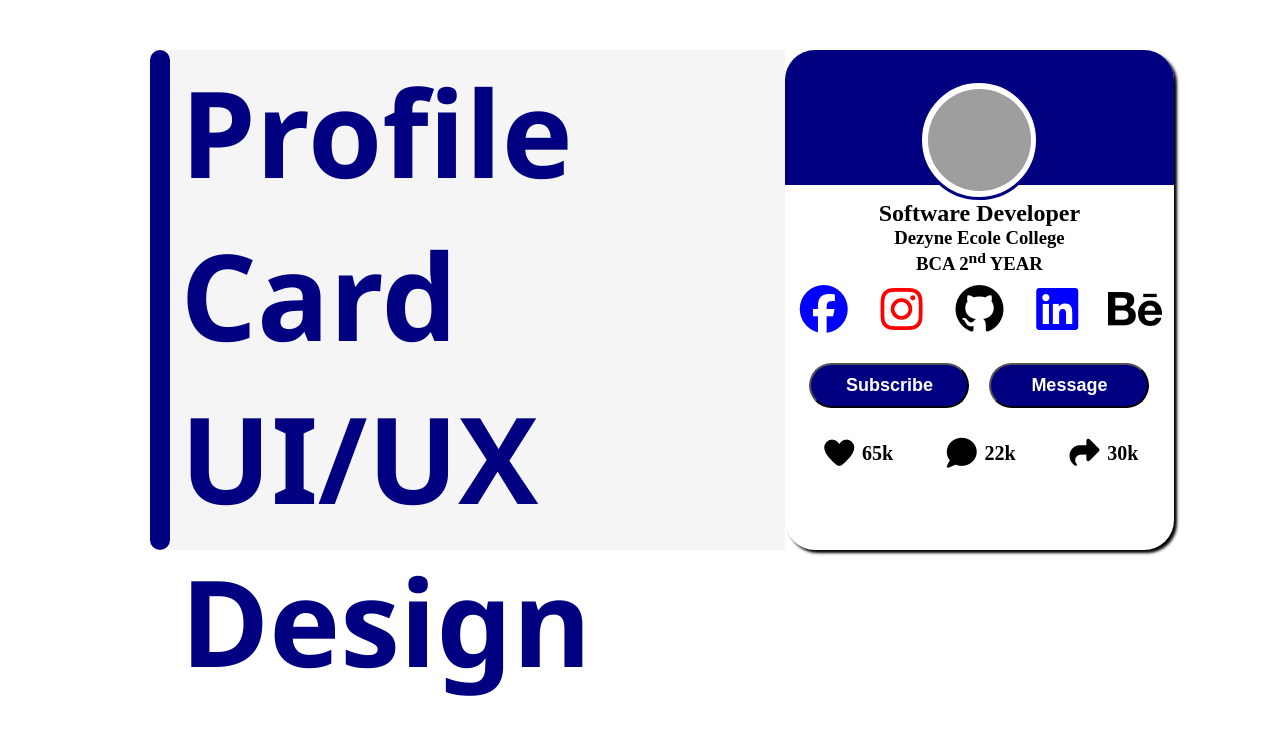
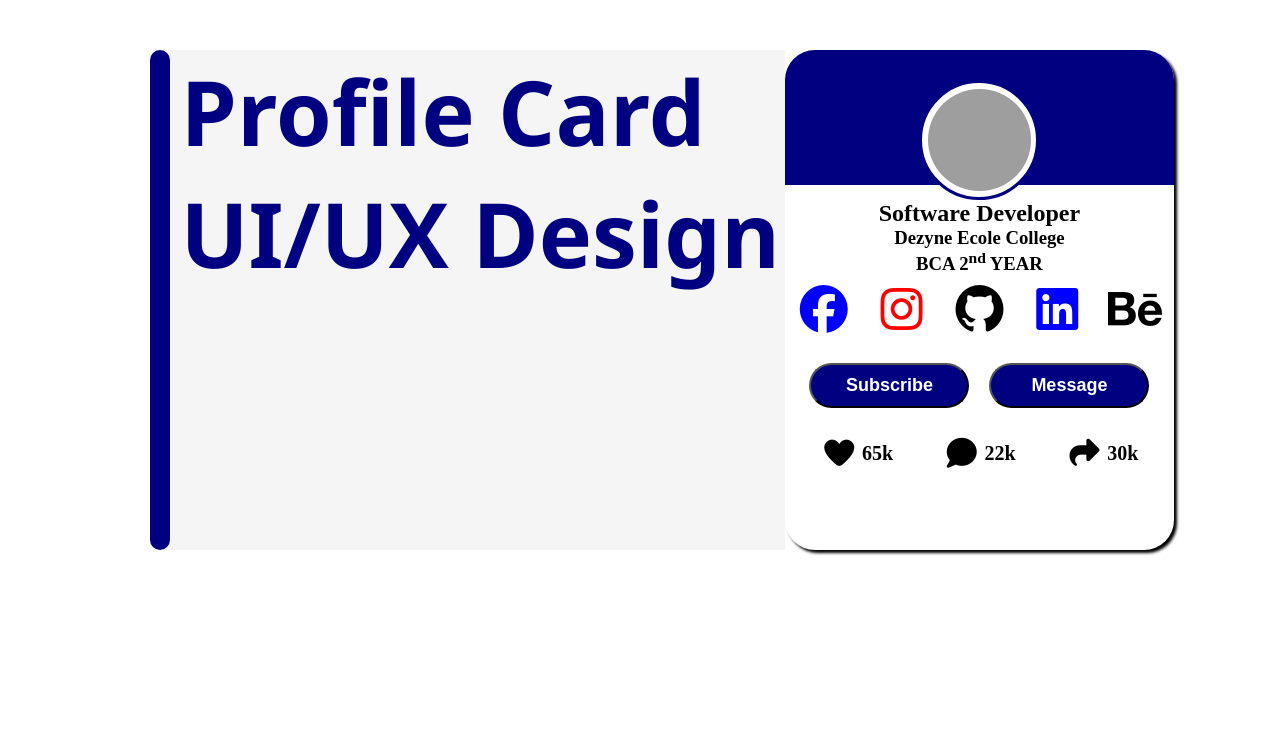
Before and after one commit to TejasviMaheshwari/Profile-Card, a plain HTML site: page index.html in a window 1280 px wide. Drawn offline with Linux system fonts and the light colour scheme; grey boxes are pictures that could not be loaded.

Commit message:
Update index.html

```diff
--- a/index.html
+++ b/index.html
@@ -29,7 +29,7 @@
             background-color: whitesmoke;
         }
         .box2 h1{
-            font-size: 120px;
+            font-size: 90px;
             color: navy;
             font-weight: 700;
             font-family: 'Segoe UI', Tahoma, Geneva, Verdana, sans-serif;
```
